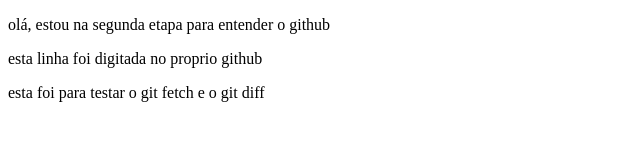
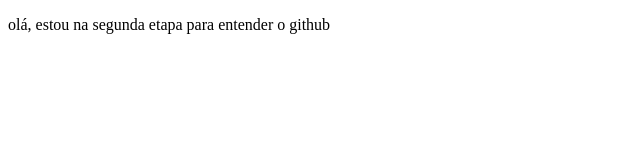
Before and after one commit to Pedro-H-B-Paula/repositorio-para-aprendizado, a plain HTML site: page index.html in a window 1280 px wide. Shown: the whole page, without its empty margins (0-640 px from the left). Drawn offline with Linux system fonts and the light colour scheme.

Commit message:
Update index.html

```diff
--- a/index.html
+++ b/index.html
@@ -7,7 +7,5 @@
 </head>
 <body>
     <p>olá, estou na segunda etapa para entender o github</p>
-    <p>esta linha foi digitada no proprio github</p>
-    <p>esta foi para testar o git fetch e o git diff</p>
 </body>
 </html>
```
